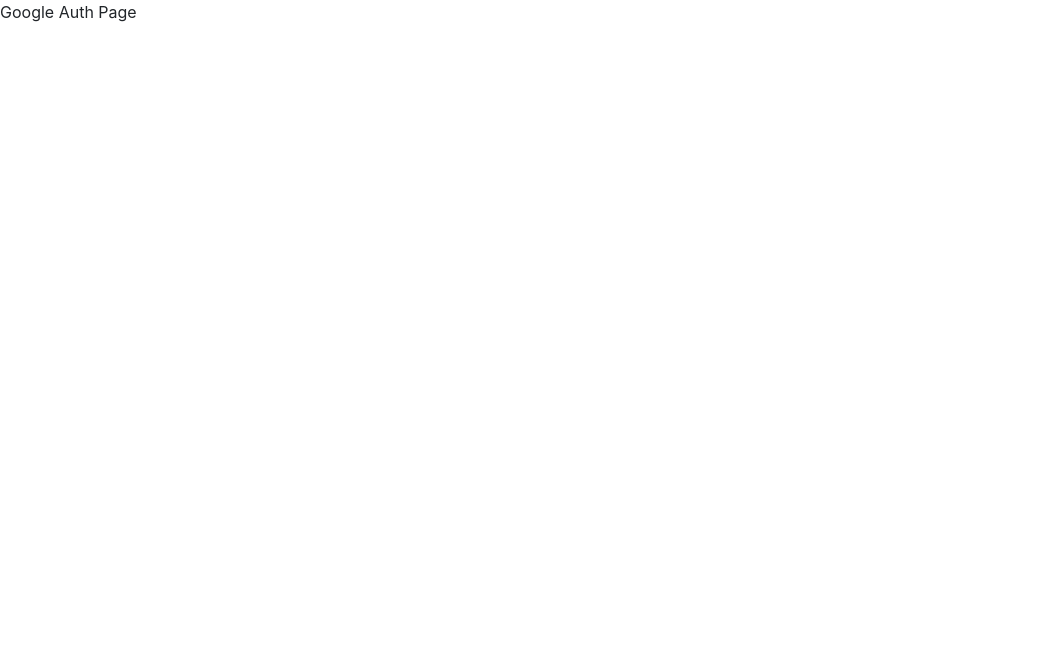
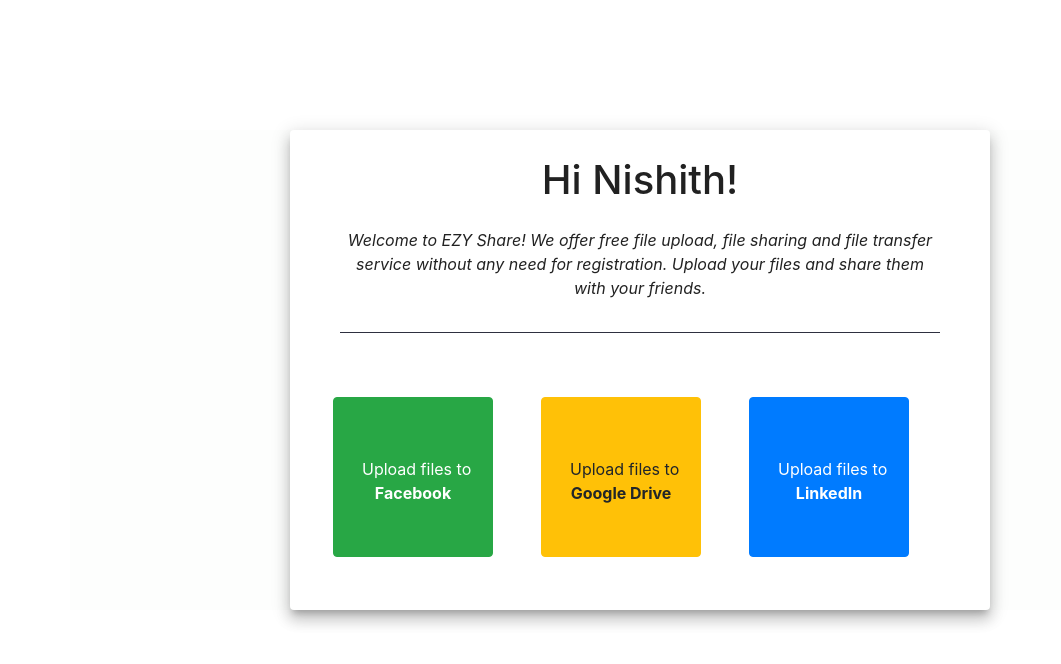
Before and after one commit to HasalaKS/SSD-A2-EZY-Share, a React (Create React App) app in the folder frontend/: page /upload/auth in a window 1280 px wide. Shown: the top 664 px of the page, without its empty margins (0-1061 px from the left). Built offline with nearby package versions, Linux system fonts and the light colour scheme.

Commit message:
GoogleAuth & Upload Pages

```diff
--- a/frontend/package.json
+++ b/frontend/package.json
@@ -3,13 +3,17 @@
   "version": "0.1.0",
   "private": true,
   "dependencies": {
+    "@material-ui/core": "^4.12.3",
     "@testing-library/jest-dom": "^5.11.4",
     "@testing-library/react": "^11.1.0",
     "@testing-library/user-event": "^12.1.10",
+    "bootstrap": "^5.1.1",
     "react": "^17.0.2",
     "react-dom": "^17.0.2",
     "react-router-dom": "^5.3.0",
     "react-scripts": "4.0.3",
+    "react-toastify": "^8.0.3",
+    "reactstrap": "^8.10.0",
     "web-vitals": "^1.0.1"
   },
   "scripts": {
--- a/frontend/src/components/GoogleAuth.js
+++ b/frontend/src/components/GoogleAuth.js
@@ -1,5 +1,92 @@
-import React from "react";
+import React, { useEffect, useState } from "react";
+import { Button } from "reactstrap";
+import { Grid, Paper } from "@material-ui/core";
 
 export default function Googleauth(props) {
-  return <>Google Auth Page</>;
+  const paperStyle = {
+    padding: 10,
+    height: "60vh",
+    width: 700,
+    margin: "130px auto",
+  };
+
+  return (
+    <>
+      <div className={"container mt-3"} style={{ backgroundColor: "#FDFEFD" }}>
+        <Grid>
+          <Paper elevation={10} style={paperStyle}>
+            <div className={"row"}>
+              <div className={"col-md-12 text-center"}>
+                <h1 className={"mt-3"}>Hi Nishith!</h1>
+                <div className={"d-flex justify-content-center mt-4"}>
+                  <p style={{ maxWidth: "600px" }}>
+                    <i>
+                      Welcome to EZY Share! We offer free file upload, file
+                      sharing and file transfer service without any need for
+                      registration. Upload your files and share them with your
+                      friends.
+                    </i>
+                  </p>
+                </div>
+                <hr style={{ background: "#333547", width: 600 }} />
+              </div>
+            </div>
+
+            <br />
+            <div className={"row mt-4 homePageOptionWrapper"}>
+              <div className={"column mr-5 ml-5"}>
+                <Button
+                  color={"success"}
+                  style={{ width: "10rem", height: "10rem" }}
+                >
+                  <div className="p-3">
+                    <h3>
+                      <i className="fab fa-facebook" />
+                    </h3>
+                    Upload files to{" "}
+                    <div>
+                      <b>Facebook</b>
+                    </div>
+                  </div>
+                </Button>
+              </div>
+              <div className={"column mr-5"}>
+                <Button
+                  color={"warning"}
+                  style={{ width: "10rem", height: "10rem" }}
+                  onClick
+                >
+                  <div className="p-3">
+                    <h3>
+                      <i className="fab fa-google-drive"></i>
+                    </h3>
+                    Upload files to{" "}
+                    <div>
+                      <b>Google Drive</b>
+                    </div>
+                  </div>
+                </Button>
+              </div>
+              <div>
+                <Button
+                  color={"primary"}
+                  style={{ width: "10rem", height: "10rem" }}
+                >
+                  <div className="p-3">
+                    <h3>
+                      <i className="fab fa-linkedin"></i>
+                    </h3>
+                    Upload files to{" "}
+                    <div>
+                      <b>LinkedIn</b>
+                    </div>
+                  </div>
+                </Button>
+              </div>
+            </div>
+          </Paper>
+        </Grid>
+      </div>
+    </>
+  );
 }
--- a/frontend/src/components/UploadPage.js
+++ b/frontend/src/components/UploadPage.js
@@ -1,5 +1,48 @@
-import React from "react";
+import React, { useState } from "react";
+import { Grid, Paper, Button } from "@material-ui/core";
+import { ToastContainer, toast } from "react-toastify";
+import "react-toastify/dist/ReactToastify.css";
 
 export default function Uploadpage(props) {
-  return <>Upload Page</>;
+  const paperStyle = {
+    padding: 40,
+    height: "70vh",
+    width: 400,
+    margin: "110px auto",
+  };
+
+  return (
+    <>
+      <Grid>
+        <Paper elevation={10} style={paperStyle}>
+          <div className={"row mt-3"}>
+            <div className={"col-md-12 text-center"}>
+              <img src={"../gd.png"} height="200px" alt="logo" />
+            </div>
+          </div>
+          <div className={"row mt-5"}></div>
+
+          <form onSubmit>
+            <div className="custom-file mt-4">
+              <input
+                type="file"
+                className="custom-file-input"
+                id="customFile"
+                onChange
+              />
+              <label className="custom-file-label" htmlFor="customFile">
+                Choose File
+              </label>
+            </div>
+            <input
+              type="submit"
+              value="Upload"
+              className="btn btn-danger btn-block mt-4"
+            />
+          </form>
+        </Paper>
+      </Grid>
+      <ToastContainer />
+    </>
+  );
 }
```
Also changed, not shown: frontend/public/gd.png (added), 1 other file (tests, documents, lock files or other folders).
